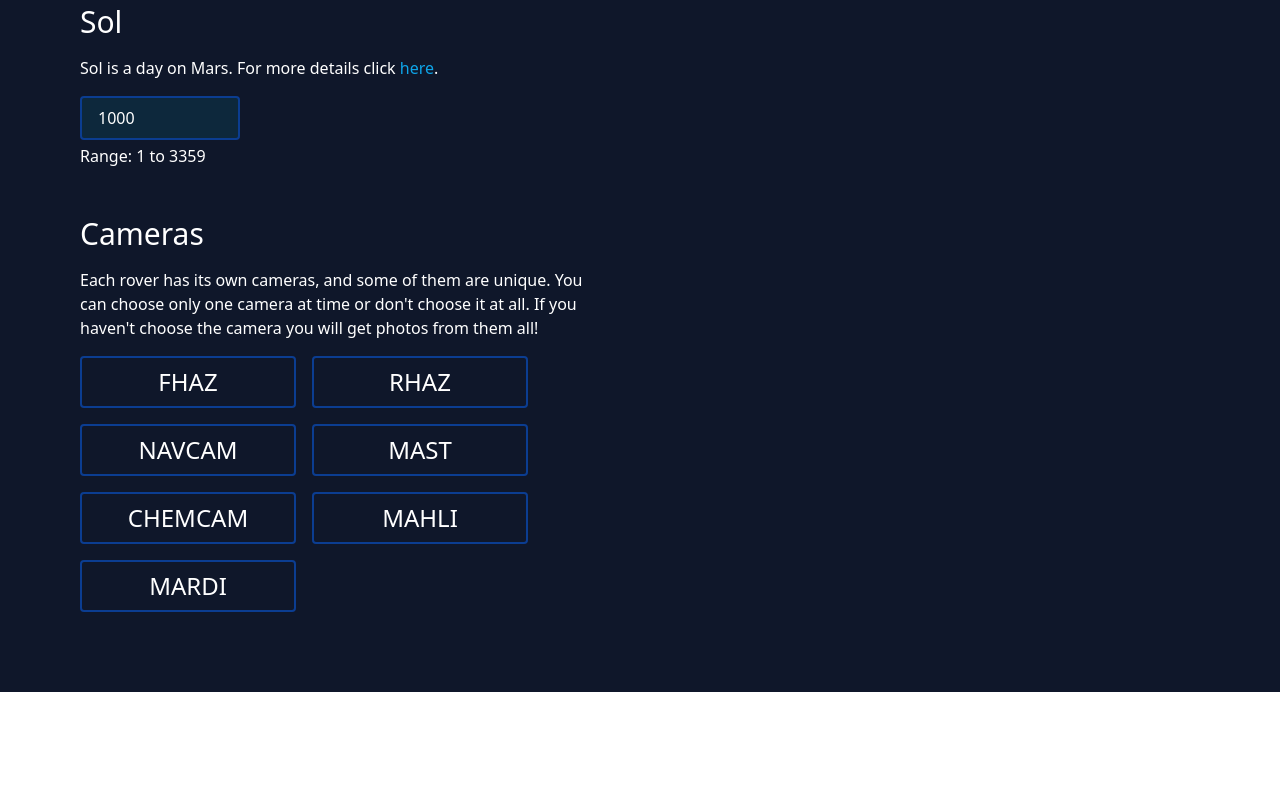
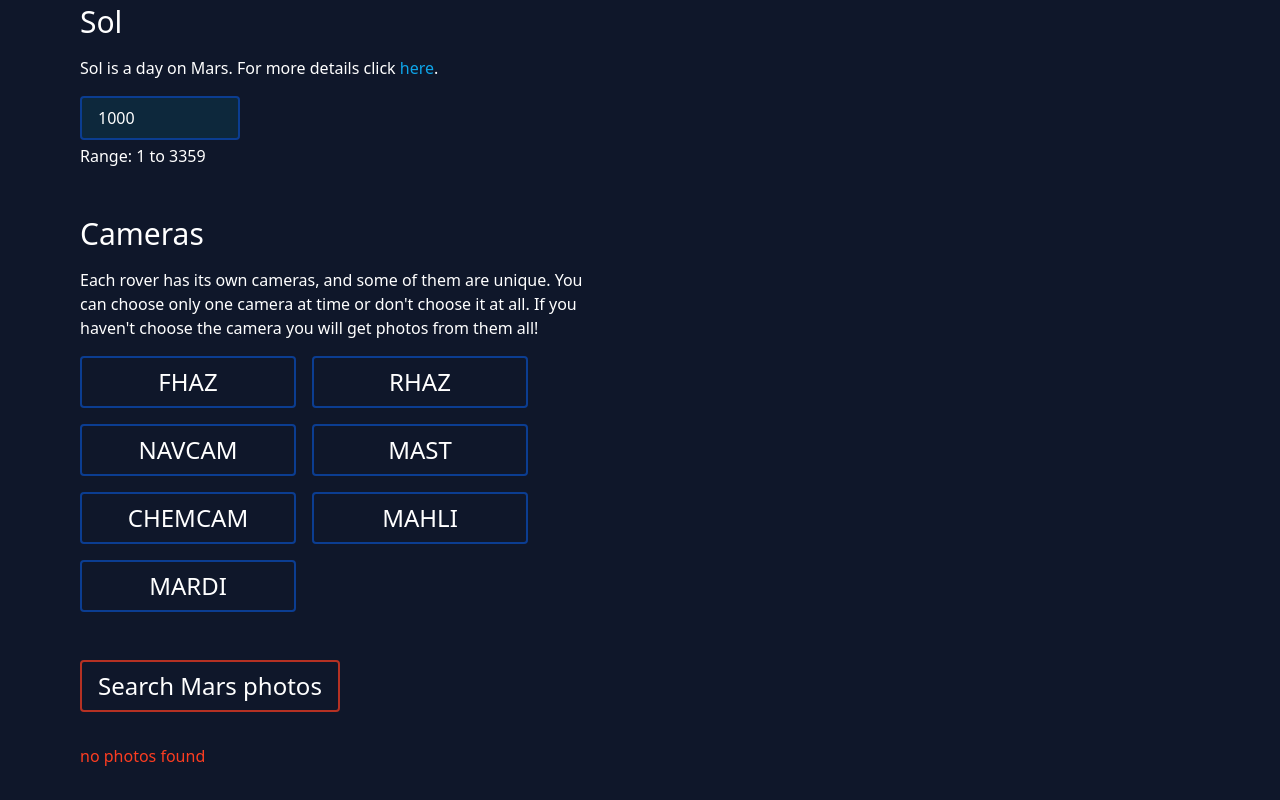
Before and after one commit to Wordllban/react-mars-rovers, a React (Create React App) app: page / in a window 1280 px wide. Shown: the part 2061-2861 px from the top of the page. Before the commit the page ends 2753 px from the top, so only its background shows below. Built offline with nearby package versions, Linux system fonts and the light colour scheme.

Commit message:
New Features - added button for fetching photos from mars - now we can explore mars!

```diff
--- a/src/App.tsx
+++ b/src/App.tsx
@@ -20,12 +20,7 @@ interface MarsPhotos {
 function App() {
   const [items, setItems] = useState<MarsPhotos[]>();
 
-  useEffect(() => {
-    setTimeout(async () => {
-     // let rawData: rawData = await getRoverPhotos("curiosity", "fhaz", "1000")
-     // setItems(rawData.photos)
-    }, 300)
-  }, [])
+
 
   console.log('items: ', items);
 
--- a/src/components/select/Select.tsx
+++ b/src/components/select/Select.tsx
@@ -1,17 +1,28 @@
-import React, { useState } from 'react'
+import React, { useEffect, useState } from 'react'
+import { getRoverPhotos } from '../../services/api';
 
 import { sol } from '../../types/types';
 import { CameraItem } from './CameraItem';
 import { RoverItem } from './RoverItem';
 
 export const Select = () => {
-    const [rover, setRover] = useState<string | null | undefined>("Curiosity");
-    const [sol, setSol] = useState<sol | undefined>(1000);
+    const [photos, setPhotos] = useState();
+    const [rover, setRover] = useState<string>("Curiosity");
+    const [sol, setSol] = useState<sol>(1000);
     const [camera, setCamera] = useState<string | null | undefined>();
+
+    useEffect(() => {
+        console.log(photos);
+    }, [photos])
+
+    const fetchPhotos = async (currentRover: string, currentSol: sol, currentCamera: string | null | undefined) => {
+        const newPhotos = await getRoverPhotos(currentRover, currentSol, currentCamera);
+        setPhotos(newPhotos.photos);
+    }
 
     const roverHandler = (event: React.MouseEvent<HTMLButtonElement>) => {
        const newRover = (event.target as HTMLButtonElement).getAttribute("name");
-       setRover(newRover);
+       if(newRover) setRover(newRover);
     }
 
     const solHandler = (event: React.ChangeEvent<HTMLInputElement>) => {
@@ -87,8 +98,15 @@ export const Select = () => {
                         }
                     </div>
                 </div>
-                <div>
-
+                <div className='px-20'>
+                    <button className='btn mb-8' onClick={() => fetchPhotos(rover, sol, camera)}>
+                        Search Mars photos
+                    </button>
+                    <div className='grid grid-cols-4 gap-4'>
+                        {photos ? (photos as Array<{img_src: string}>).map((item) => <img src={item.img_src}/>)
+                        : <div className='text-nasa-red'>no photos found</div>
+                    }
+                    </div>
                 </div>
             </div>
         </section>
--- a/src/index.css
+++ b/src/index.css
@@ -6,6 +6,9 @@
   .btn-select{
     @apply text-2xl border-2 rounded border-nasa-blue py-2 px-4 transition hover:bg-nasa-blue/60 disabled:border-green-400 disabled:bg-green-400/60;
   }
+  .btn {
+    @apply text-2xl border-2 rounded border-nasa-red/70 py-2 px-4 transition hover:bg-nasa-red/40 focus:border-green-400 focus:bg-green-400/60
+  }
 }
 
 @layer base {
--- a/src/services/api.ts
+++ b/src/services/api.ts
@@ -1,20 +1,21 @@
+import { sol } from './../types/types';
 import axios from 'axios';
 
-const apiKey: string = ""
+const apiKey: string = "rrQZZnkBYyJGmL8tIEFagUgeCqwYa6gYCvXaopHl"
 
 const http = axios.create({
     baseURL: 'https://api.nasa.gov/mars-photos/api/v1/rovers',
 });
 
-export const getRoverPhotos = async (rover: string, camera: string, sol?: string | number) => {
-    let url: string = `http://api.nasa.gov/mars-photos/api/v1/rovers/${rover}/photos?`;
+export const getRoverPhotos = async (rover: string, sol?: sol, camera?: string | null) => {
+    let url: string = `http://api.nasa.gov/mars-photos/api/v1/rovers/${rover.toLowerCase()}/photos?`;
 
     if(sol !== undefined && sol !== "") {
         url += `sol=${sol}&`
     }
 
-    if(camera !== undefined && camera !== "") {
-        url += `camera=${camera}&`
+    if(camera && camera !== undefined && camera !== "") {
+        url += `camera=${camera.toLowerCase()}&`
     }
 
     if(apiKey !== undefined && apiKey !== "") {
```
